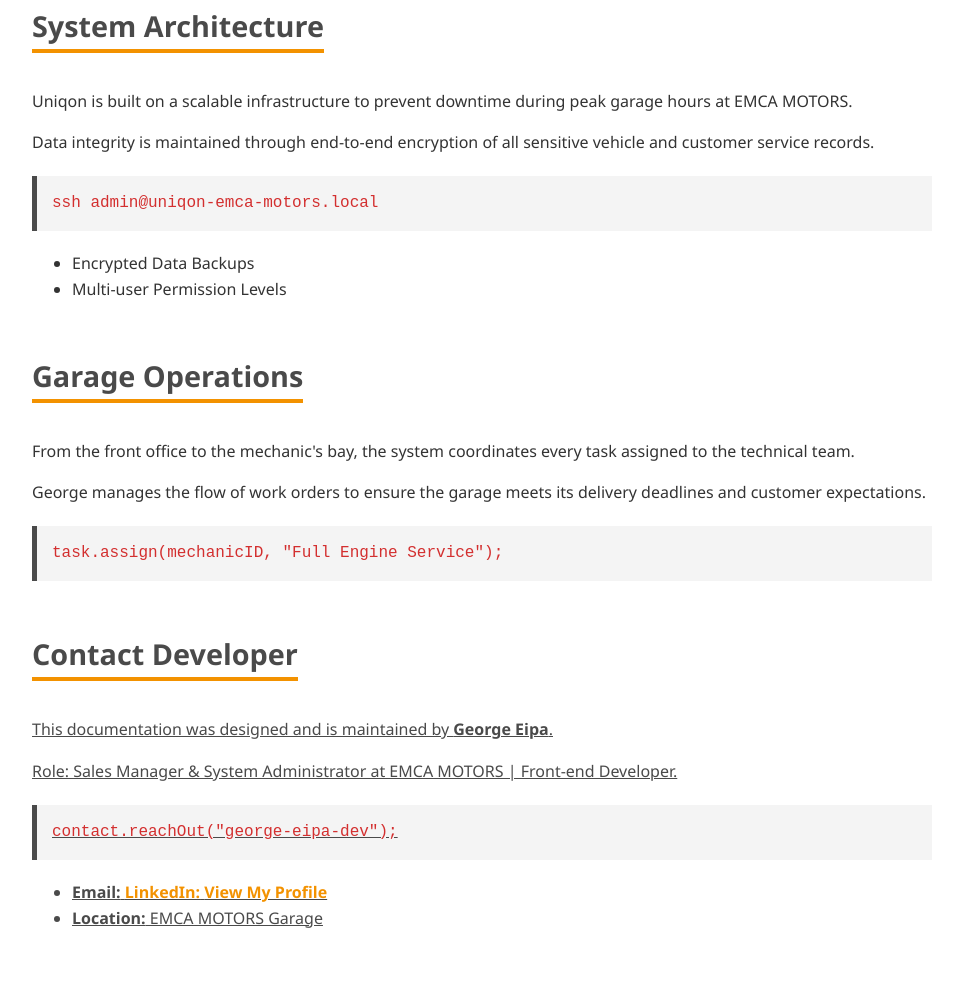
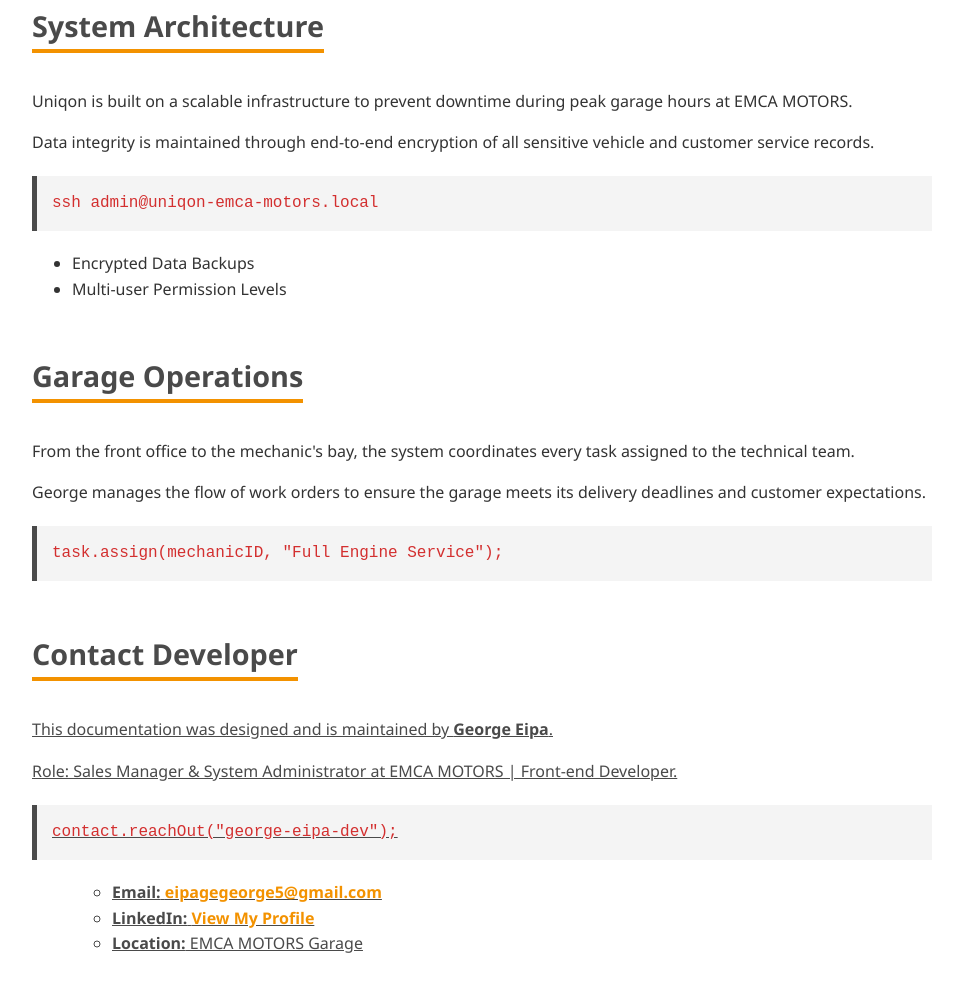
Before and after one commit to eipageorge5-sketch/GeorgeDocumentation, a plain HTML site: page index.html in a window 1280 px wide. Shown: the part 1022-2013 px from the top of the page, without its empty margins (308-1263 px from the left). Drawn offline with Linux system fonts and the light colour scheme.

Commit message:
Update index.html

```diff
--- a/index.html
+++ b/index.html
@@ -70,10 +70,11 @@
             <p>Role: Sales Manager & System Administrator at EMCA MOTORS | Front-end Developer.</p>
             <code>contact.reachOut("george-eipa-dev");</code>
             <ul>
-                <li><strong>Email:</strong> <a href="mailto:eipageorge5@gmail.com>eipageorge5@gmail.com</a></li>
-                  <li><strong>LinkedIn:</strong> <a href="https://www.linkedin.com/in/george-eipa-93ab4b371/" target="_blank">View My Profile</a></li>
-                <li><strong>Location:</strong> EMCA MOTORS Garage</li>
-            </ul>
+                <ul>
+    <li><strong>Email:</strong> <a href="mailto:eipagegeorge5@gmail.com">eipagegeorge5@gmail.com</a></li>
+    <li><strong>LinkedIn:</strong> <a href=https://www.linkedin.com/in/george-eipa-93ab4b371/" target="_blank">View My Profile</a></li>
+    <li><strong>Location:</strong> EMCA MOTORS Garage</li>
+              </ul>
         </section>
     </main>
 </body>
```
